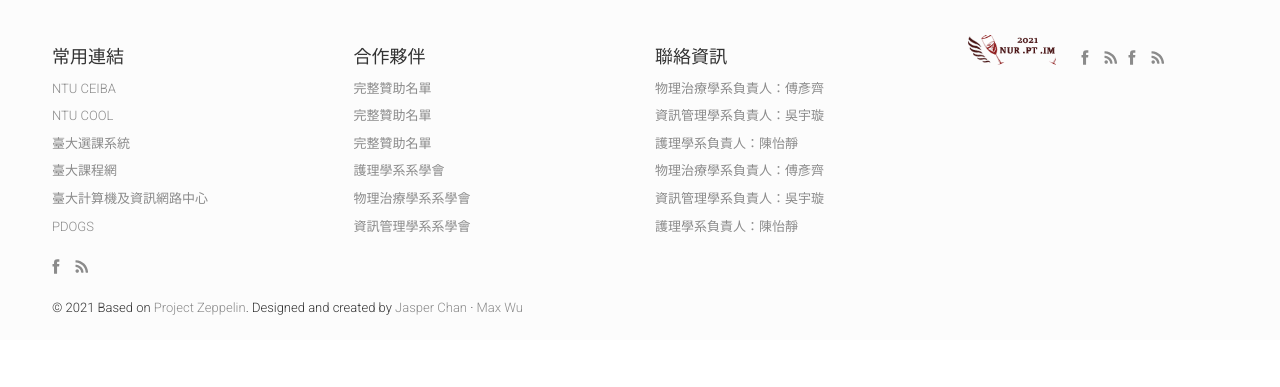
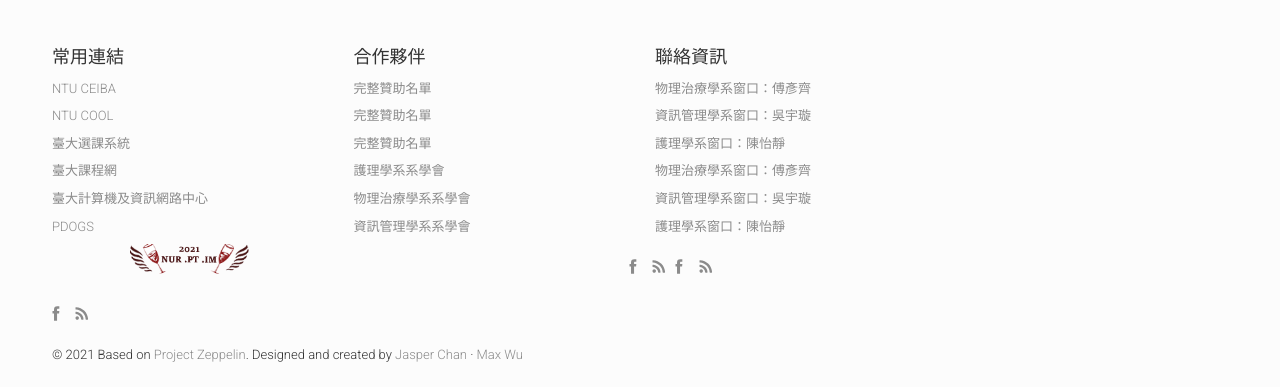
Before and after one commit to b09705045/Whose_Party, a Jekyll site: the page built from index.html, in a window 1280 px wide and 900 px high, scrolled down 3215 px, cut to the strip 513-900 px from the top of the window. Built offline with Jekyll 4.4.1, drawn with Linux system fonts in a browser that asks for light colours; nearby versions of some CDN libraries; comment, search, counter and statistics services are not loaded; before the commit the page ends 4068 px from its top, so only the background shows below that.

Commit message:
Minor update

```diff
--- a/_config.yml
+++ b/_config.yml
@@ -203,12 +203,12 @@ footerBlocks:
 
   - title: "聯絡資訊"
     links:
-      - {link: "tel:+886987953881", text: "物理治療學系負責人：傅彥齊"}
-      - {link: "tel:+886987953881", text: "資訊管理學系負責人：吳宇璇"}
-      - {link: "tel:+886987953881", text: "護理學系負責人：陳怡靜"}
-      - {link: "tel:+886987953881", text: "物理治療學系負責人：傅彥齊"}
-      - {link: "tel:+886987953881", text: "資訊管理學系負責人：吳宇璇"}
-      - {link: "tel:+886987953881", text: "護理學系負責人：陳怡靜"}
+      - {link: "tel:+886987953881", text: "物理治療學系窗口：傅彥齊"}
+      - {link: "tel:+886987953881", text: "資訊管理學系窗口：吳宇璇"}
+      - {link: "tel:+886987953881", text: "護理學系窗口：陳怡靜"}
+      - {link: "tel:+886987953881", text: "物理治療學系窗口：傅彥齊"}
+      - {link: "tel:+886987953881", text: "資訊管理學系窗口：吳宇璇"}
+      - {link: "tel:+886987953881", text: "護理學系窗口：陳怡靜"}
 
 
   # - title: "重點專區"
--- a/_includes/footer.html
+++ b/_includes/footer.html
@@ -15,7 +15,7 @@
 			</ul>
 		</div>
 		{% endfor %}
-		<div class="col-md-3 col-xs-6">
+		<div class="column">
 			<div class="logo logo-footer logo-dark col-md-6 col-xs-6"></div>
 			<div class="col-md-6 col-xs-6">
 				<ul class="social-links">
```
Also changed, not shown: other parts of _includes/footer.html (+1 -1 lines).
